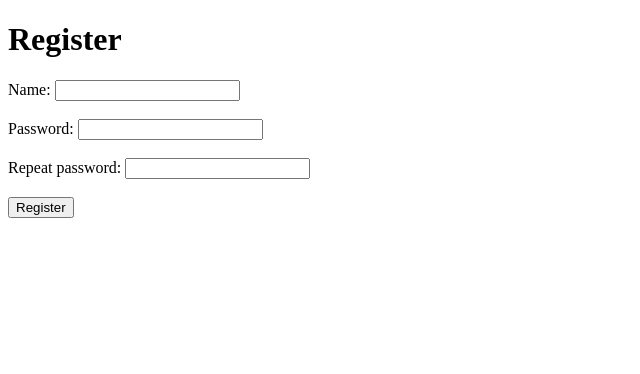
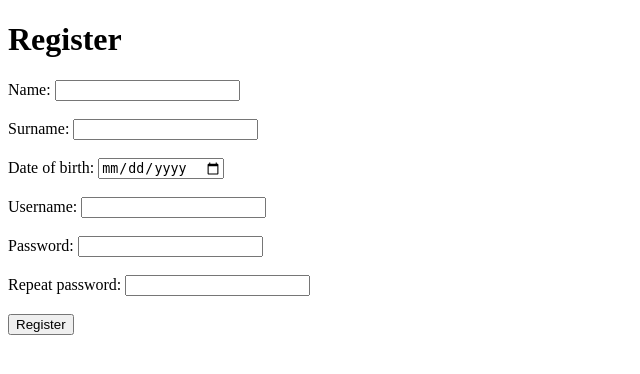
Before and after one commit to ralfsfilipjonoks/QualificationWork, a Flask app: page /register in a window 1280 px wide. Shown: the top 374 px of the page, without its empty margins (0-640 px from the left). Run offline with Flask 2, Linux system fonts and the light colour scheme; some libraries are stand-ins or nearby versions.

Commit message:
User can see his posts

```diff
--- a/app.py
+++ b/app.py
@@ -1,3 +1,4 @@
+from bson import ObjectId
 from flask import Flask, render_template, redirect, url_for, request, jsonify, session
 from flask_pymongo import pymongo
 from wtforms import Form, StringField, PasswordField, validators
@@ -53,51 +54,55 @@ def home():
     for obj in a['documents']:
         if '_id' in obj:
             count += 1
-    if 'name' in session:
-        name = session['name']
-        return render_template('home.html', a = a, count = count, name=name)
+    if 'username' in session:
+        username = session['username']
+        return render_template('home.html', a = a, count = count, username=username)
     else:
         return render_template('home.html', a = a, count = count)
 
 @app.route('/userheadinfo')
 def userheadinfo():
-    if 'name' in session:
-        name = session['name']
-        return name
+    if 'username' in session:
+        username = session['username']
+        return username
 
 @app.route('/register', methods=['GET', 'POST'])
 def register():
+    if 'username' in session:
+        return redirect(url_for('home'))
     if request.method == 'POST':
         name = request.form['name']
+        surname = request.form['surname']
+        dateofbirth = request.form['dateofbirth']
+        username = request.form['username']
         password = request.form['password']
         repeatpassword = request.form['repeatpassword']
-        if users.find_one({'name': name}):
-            return 'Name already taken'
+        if users.find_one({'username': username}):
+            return 'Username already taken'
         if (password != repeatpassword):
-            return 'Password does not match'
-        users.insert_one({'name': name, 'password': password})
+            return 'Passwords does not match'
+        users.insert_one({'name': name,'surname': surname,'dateofbirth': dateofbirth, 'username': username, 'password': password})
         return 'User registered successfully'
     return render_template('register.html')
 
 @app.route('/about')
 def about():
-    if 'name' in session:
-        name = session['name']
-        return render_template('about.html', name = name)
+    if 'username' in session:
+        username = session['username']
+        return render_template('about.html', username = username)
     else:
         return render_template('about.html')
 
 @app.route('/login', methods=['GET', 'POST'])
 def login():
-    if 'name' in session:
+    if 'username' in session:
         return redirect(url_for('home'))
     if request.method == 'POST':
-        id = 0
-        name = request.form['name']
+        username = request.form['username']
         password = request.form['password']
-        user = users.find_one({'name': name, 'password': password})
+        user = users.find_one({'username': username, 'password': password})
         if user:
-            session['name'] = user['name']
+            session['username'] = user['username']
             return redirect(url_for('home'))
         else:
             error = 'Invalid name or password. Please try again.'
@@ -107,7 +112,7 @@ def login():
 
 @app.route('/logout')
 def logout():
-    session.pop('name', None)
+    session.pop('username', None)
     return redirect(url_for('home'))
 
 @app.route('/get_data')
@@ -142,8 +147,8 @@ def get_data():
 # vajag lietotaju pie punkta
 @app.route('/add_point', methods=['GET','POST'])
 def add_point():
-    if 'name' in session:
-        name = session['name']
+    if 'username' in session:
+        username = session['username']
     if request.method == 'POST':
         pointname = request.form['name']
         latitude = float(request.form['latitude'])
@@ -152,7 +157,7 @@ def add_point():
         postdate = request.form['postdate']
         removedate = request.form.get('removedate')
         pointtype = request.form['type']
-        user = name
+        user = username
 
         points.insert_one({'latitude': latitude, 'longitude': longitude, 'name': pointname,'description': description,'postdate': postdate,'removedate': removedate,'type': pointtype,'author': user})
         notification = 'Point added sucessfully!'
@@ -161,11 +166,20 @@ def add_point():
 
 @app.route('/user_points', methods=['GET', 'POST'])
 def userspoints():
-        if 'name' in session:
-            name = session['name']
-        result = list(points.find({'author': name}))
-        return render_template('userpoints.html', result = result)
+    if 'username' in session:
+        username = session['username']
+        render_template('userpoints.html', username = username)
+    else:
+        return redirect(url_for('home'))
+    result = list(points.find({'author': username}))
+    return render_template('userpoints.html', result = result, username = username)
 
+@app.route('/delete_point/<point_id>', methods=['POST'])
+def delete_point(point_id):
+    print(point_id)
+    points.delete_one({'_id': ObjectId(point_id)})
+
+    return redirect(url_for('home'))
 
 if __name__ == '__main__':
     app.run()
--- a/templates/add_point.html
+++ b/templates/add_point.html
@@ -34,7 +34,7 @@
         <option value="Other">Other</option>
       </select><br>
 
-      <input type="hidden" id="user" name="user" value="{{ name }}">
+      <input type="hidden" id="username" name="username" value="{{ username }}">
 
       <input type="submit" value="Add Point">
     </form>
--- a/templates/header.html
+++ b/templates/header.html
@@ -20,7 +20,7 @@
                     <li class="nav-item">
                         <a class="nav-link" href="/about">About</a>
                     </li>
-                    {% if name %}
+                    {% if username %}
                     <li class="nav-item">
                       <a class="nav-link" href="/add_point">Add point</a>
                     </li>
@@ -33,9 +33,9 @@
             </div>
         </div>
         <form class="d-flex" role="search">
-          {% if name %}
+          {% if username %}
             <span class="navbar-text" style="margin-right: 5px;">Welcome,</span>
-            <span class="navbar-text" style="margin-right: 10px;">{{ name }}!</span>
+            <span class="navbar-text" style="margin-right: 10px;">{{ username }}!</span>
             <a class="btn btn-success" style="margin-right: 10px;" href="{{ url_for('logout') }}">Logout</a>
           {% else %}
             <a class="btn btn-success" style="margin-right: 10px;" href="{{ url_for('login') }}">Login</a>
--- a/templates/login.html
+++ b/templates/login.html
@@ -85,7 +85,7 @@
       </div>
       {% endif %}
       <form action="/login" method="POST">
-        <input type="text" id="name" name="name" placeholder="Name" required>
+        <input type="text" id="username" name="username" placeholder="Username" required>
         <input type="password" id="password" name="password" placeholder="Password"required>
         <input type="submit" value="Login">
       </form>
--- a/templates/register.html
+++ b/templates/register.html
@@ -8,6 +8,12 @@
     <form method="POST">
         <label for="name">Name:</label>
         <input type="text" id="name" name="name" required><br><br>
+        <label for="surname">Surname:</label>
+        <input type="text" id="surname" name="surname" required><br><br>
+        <label for="dateofbirth">Date of birth:</label>
+        <input type="date" id="dateofbirth" name="dateofbirth" required><br><br>
+        <label for="username">Username:</label>
+        <input type="text" id="username" name="username" required><br><br>
         <label for="password">Password:</label>
         <input type="password" id="password" name="password" required><br><br>
         <label for="repeatpassword">Repeat password:</label>
```
Also changed, not shown: templates/userpoints.html (+27 -11 lines).
